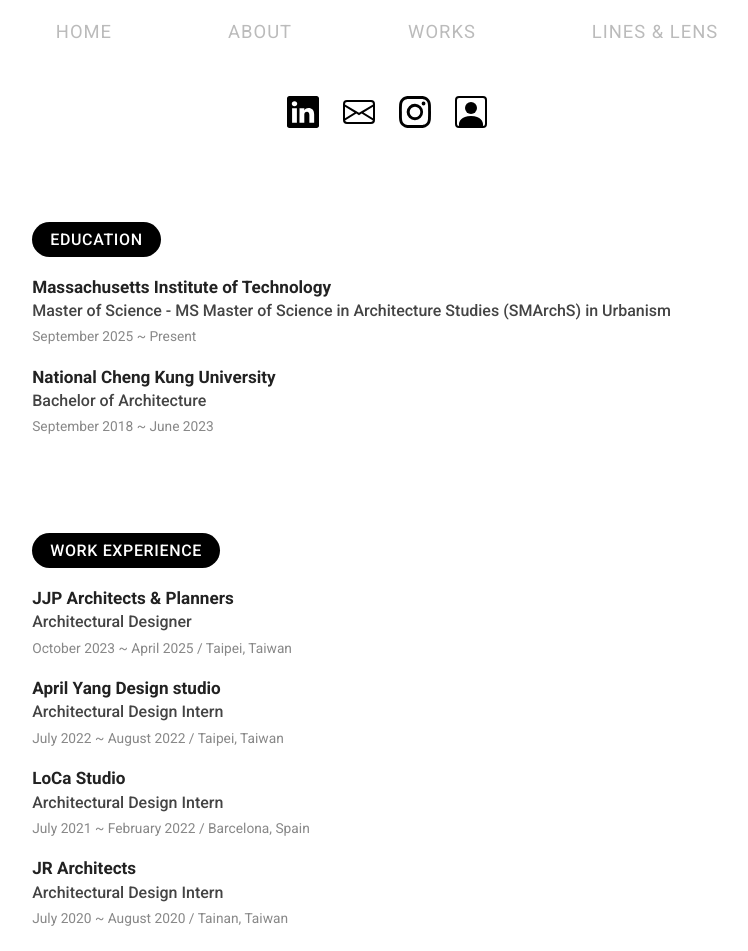
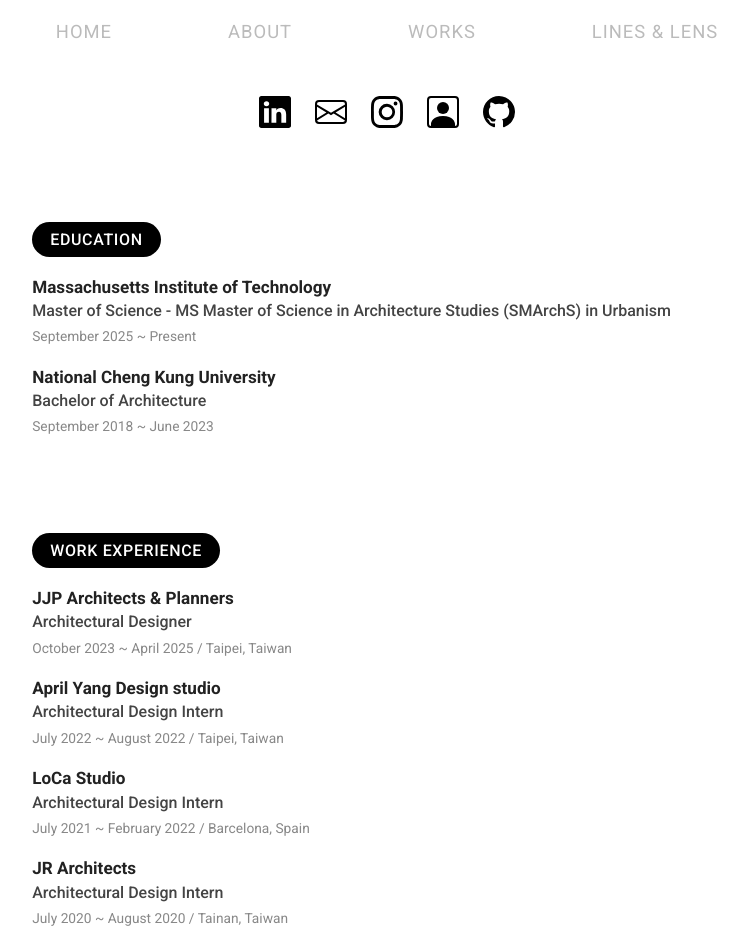
Before and after one commit to yajulee/yajulee.github.io, a plain HTML site: page public/about.html in a window 1280 px wide. Shown: the top 951 px of the page, without its empty margins (253-1001 px from the left). Drawn offline with nearby package versions, Linux system fonts and the light colour scheme.

Commit message:
Describe your changes

```diff
--- a/public/about.html
+++ b/public/about.html
@@ -49,6 +49,9 @@
             </a>
             <a href="https://architecture.mit.edu/people/yaju-lee" target="_blank" aria-label="About">
               <img src="../assets/person-square.svg" alt="About" width="32" height="32" />
+            </a>
+            <a href="https://github.com/yajulee" target="_blank" aria-label="About">
+              <img src="../assets/github.svg" alt="GitHub Page" width="32" height="32" />
             </a>
           </div>
         </section>
```
Also changed, not shown: assets/github.svg (added).
